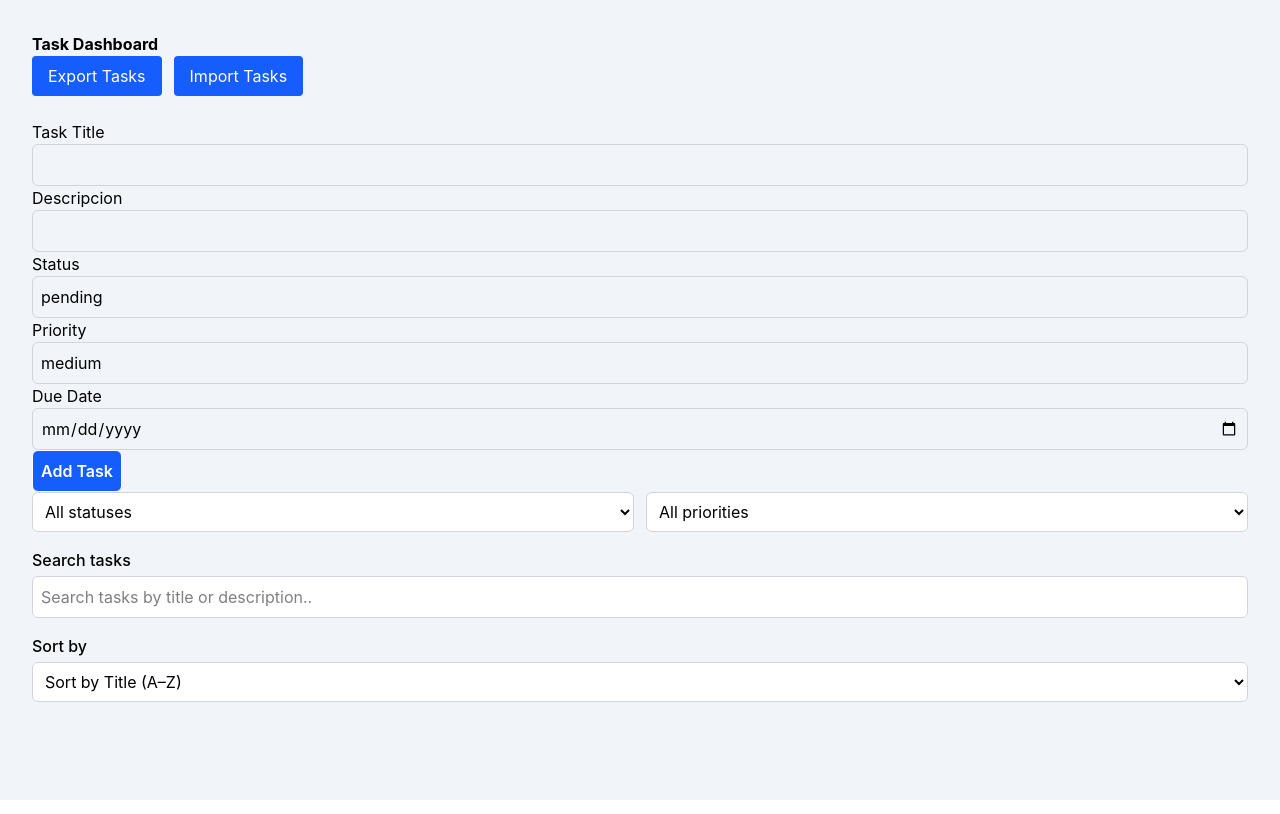
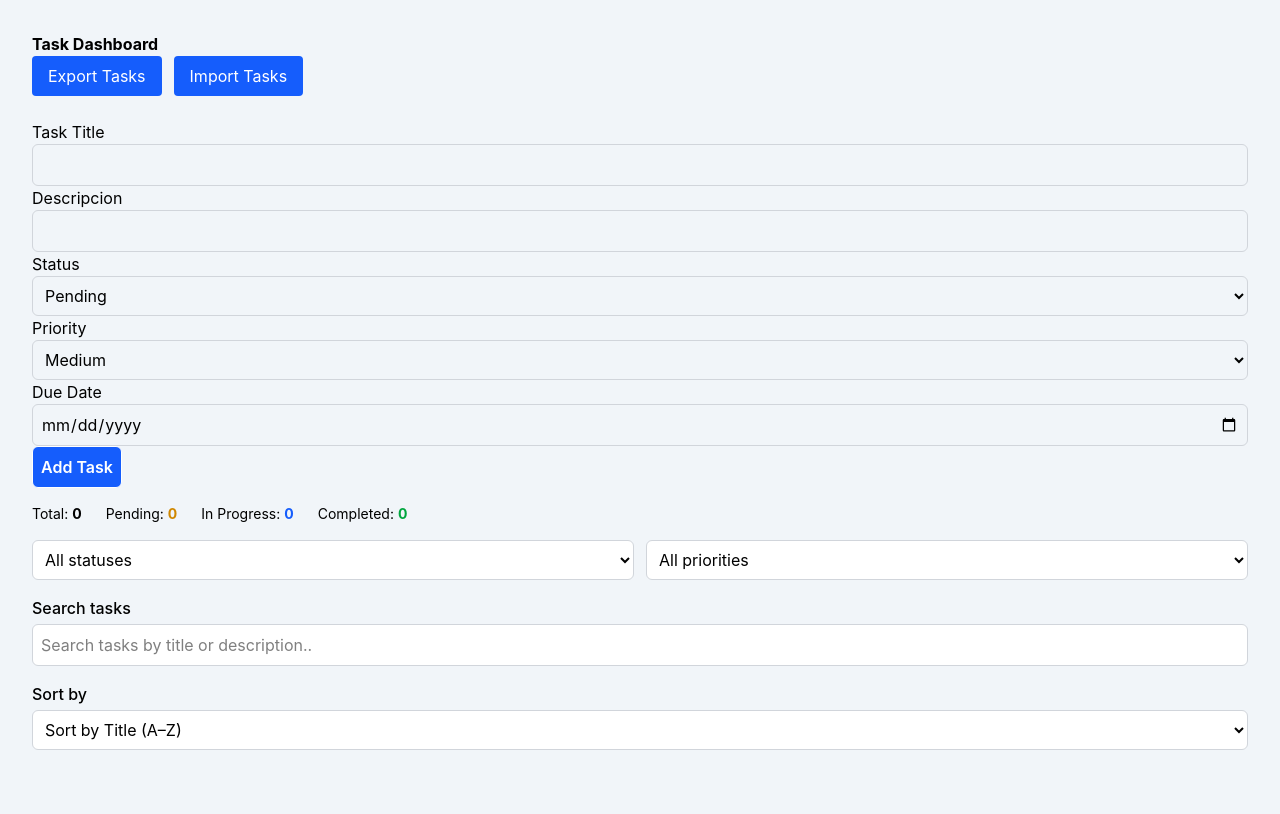
Before and after one commit to acpalacios3/task-dashboard, a React (Vite) app: page / in a window 1280 px wide. Built offline with nearby package versions, Linux system fonts and the light colour scheme.

Commit message:
check import,Add task statistics

```diff
--- a/src/App.tsx
+++ b/src/App.tsx
@@ -145,7 +145,12 @@ async function handleImport(
             return;
         }
 
-        setTasks(importedTasks);
+        // setTasks(importedTasks);
+        // add imported tasks to those that already exist
+              setTasks((previousTasks) => [
+        ...previousTasks,
+        ...importedTasks,
+      ]);
 
         alert("Tasks imported successfully!");
 
@@ -156,6 +161,24 @@ async function handleImport(
 
     event.target.value = "";
 }
+
+
+// task statistics
+const totalTasks = tasks.length;
+
+const pendingTasks = tasks.filter(
+  (task) => task.status === "pending"
+).length;
+
+const inProgressTasks = tasks.filter(
+  (task) => task.status === "in-progress"
+).length;
+
+const completedTasks = tasks.filter(
+  (task) => task.status === "completed"
+).length;
+
+
 
 
   return (
@@ -193,18 +216,37 @@ async function handleImport(
                   onChange={handleImport}
                   className="hidden"
               />
+   </div>
 
 
-</div>
+   {/* TaskForm component */}
+    <TaskForm onSubmit={handleAddTask}
+      taskToEdit={editingTask}
+    />
 
+    {/* Task Statistics */}
+    <div className="flex flex-wrap items-center gap-6 my-4 text-sm">
 
+        <p>Total: <strong>
+          {totalTasks}</strong>
+        </p>
 
+        <p>
+        Pending:<strong className="text-yellow-600 ml-1">
+          {pendingTasks}</strong>
+        </p>
 
-        {/* TaskForm component */}
-        <TaskForm onSubmit={handleAddTask}
-         taskToEdit={editingTask}
+        <p>
+          In Progress:<strong className="text-blue-600 ml-1">
+            {inProgressTasks}</strong>
+        </p>
 
-        />
+        <p>
+          Completed:<strong className="text-green-600 ml-1">
+            {completedTasks}</strong>
+        </p>
+
+    </div>
 
         {/* TaskList component */}
         <TaskList
--- a/src/components/TaskForm/TaskForm.tsx
+++ b/src/components/TaskForm/TaskForm.tsx
@@ -99,6 +99,7 @@ export default function TaskForm({ onSubmit, taskToEdit }: TaskFormProps) {
                     type="text"
                     value={formData.title}
                     onChange={handleChange}
+                    required
                 />
             </div>
 
@@ -113,6 +114,7 @@ export default function TaskForm({ onSubmit, taskToEdit }: TaskFormProps) {
                     type="text"
                     value={formData.description}
                     onChange={handleChange}
+                    required
                 />
 
             </div>
@@ -123,13 +125,16 @@ export default function TaskForm({ onSubmit, taskToEdit }: TaskFormProps) {
                 <label htmlFor="status">
                     Status
                 </label>
-                <input
+                <select
                     id="status"
                     name="status"
-                    type="text"
                     value={formData.status}
                     onChange={handleChange}
-                />
+                >
+                    <option value="pending">Pending</option>
+                    <option value="in-progress">In Progress</option>
+                    <option value="completed">Completed</option>
+                </select>
 
             </div>
 
@@ -138,13 +143,16 @@ export default function TaskForm({ onSubmit, taskToEdit }: TaskFormProps) {
                 <label htmlFor="priority">
                     Priority
                 </label>
-                <input
+                <select
                     id="priority"
                     name="priority"
-                    type="text"
                     value={formData.priority}
                     onChange={handleChange}
-                />
+                >
+                    <option value="low">Low</option>
+                    <option value="medium">Medium</option>
+                    <option value="high">High</option>
+                </select>
 
             </div>
 
@@ -154,11 +162,11 @@ export default function TaskForm({ onSubmit, taskToEdit }: TaskFormProps) {
                     Due Date
                 </label>
                 <input
-                    id="dueDate"
                     name="dueDate"
                     type="date"
                     value={formData.dueDate}
                     onChange={handleChange}
+                    required
                 />
 
             </div>
```
Also changed, not shown: src/utils/TaskUtils.ts (added).
